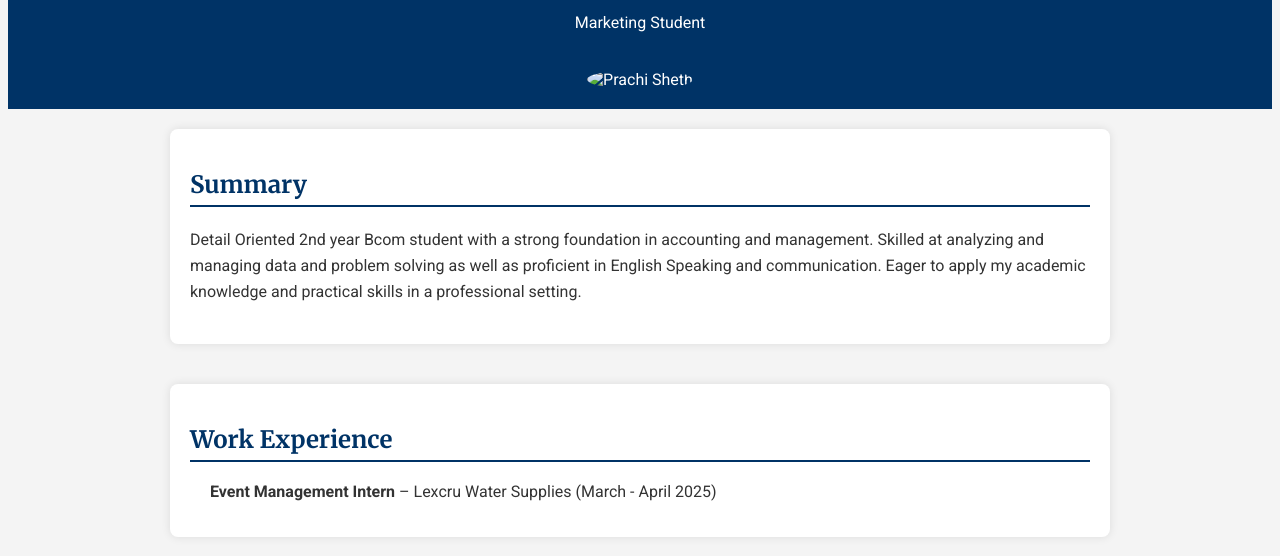
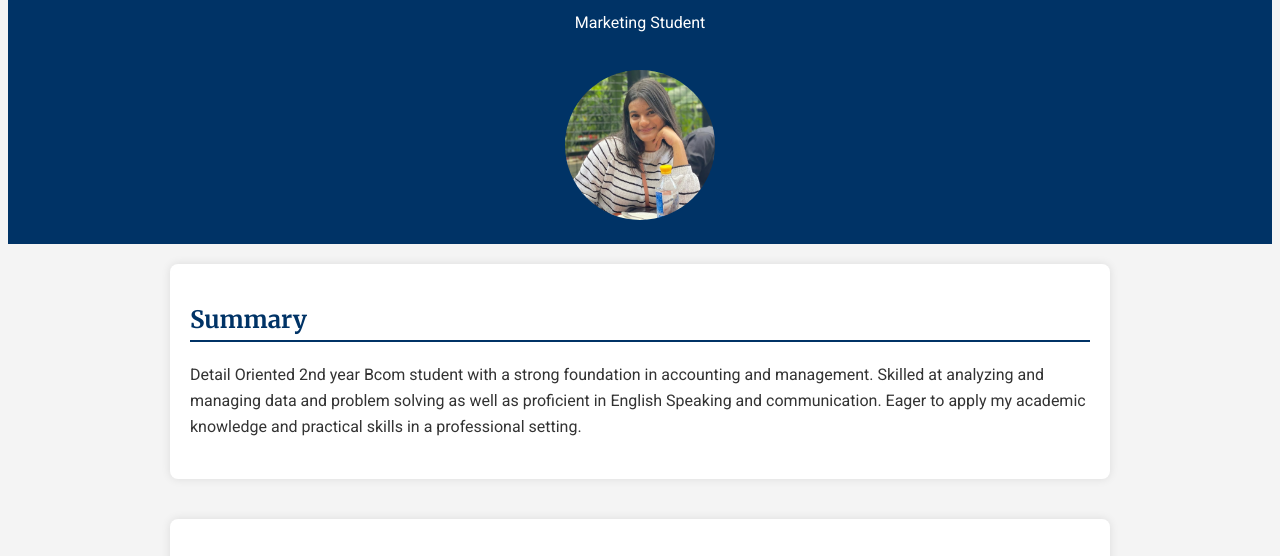
Before and after one commit to Prachi-IIMB/Prachi_Portfolio, a plain HTML site: page index.html in a window 1280 px wide. Shown: the part 174-730 px from the top of the page. Drawn offline with Linux system fonts and the light colour scheme.

Commit message:
Update index.html

```diff
--- a/index.html
+++ b/index.html
@@ -113,7 +113,7 @@
   <header>
     <h1>Prachi Sheth</h1>
     <p>Marketing Student</p>
-    <img src="./Image/Prachi pfp.jpg" alt="Prachi Sheth" class="profile-pic">
+    <img src="images/Prachi pfp.jpg" alt="Prachi Sheth" class="profile-pic">
   </header>
 
   <!-- Summary Section -->
```
